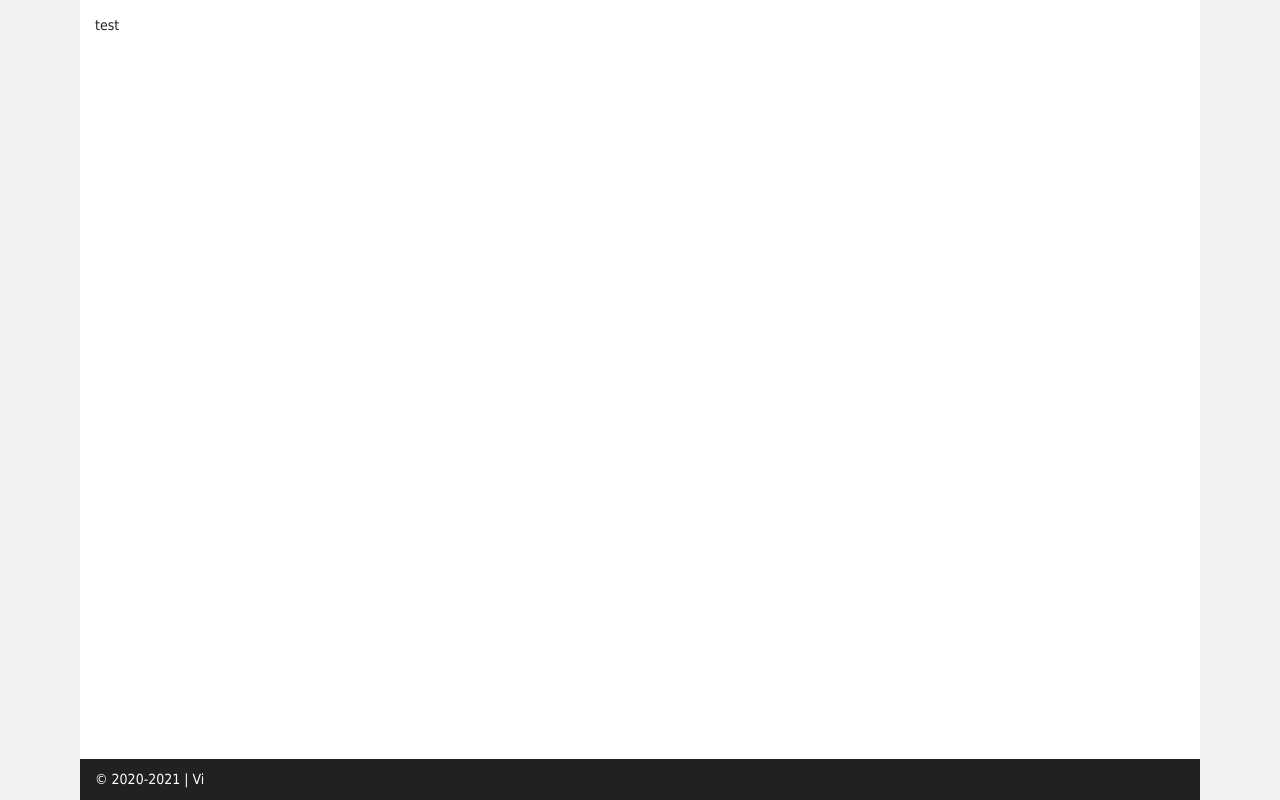
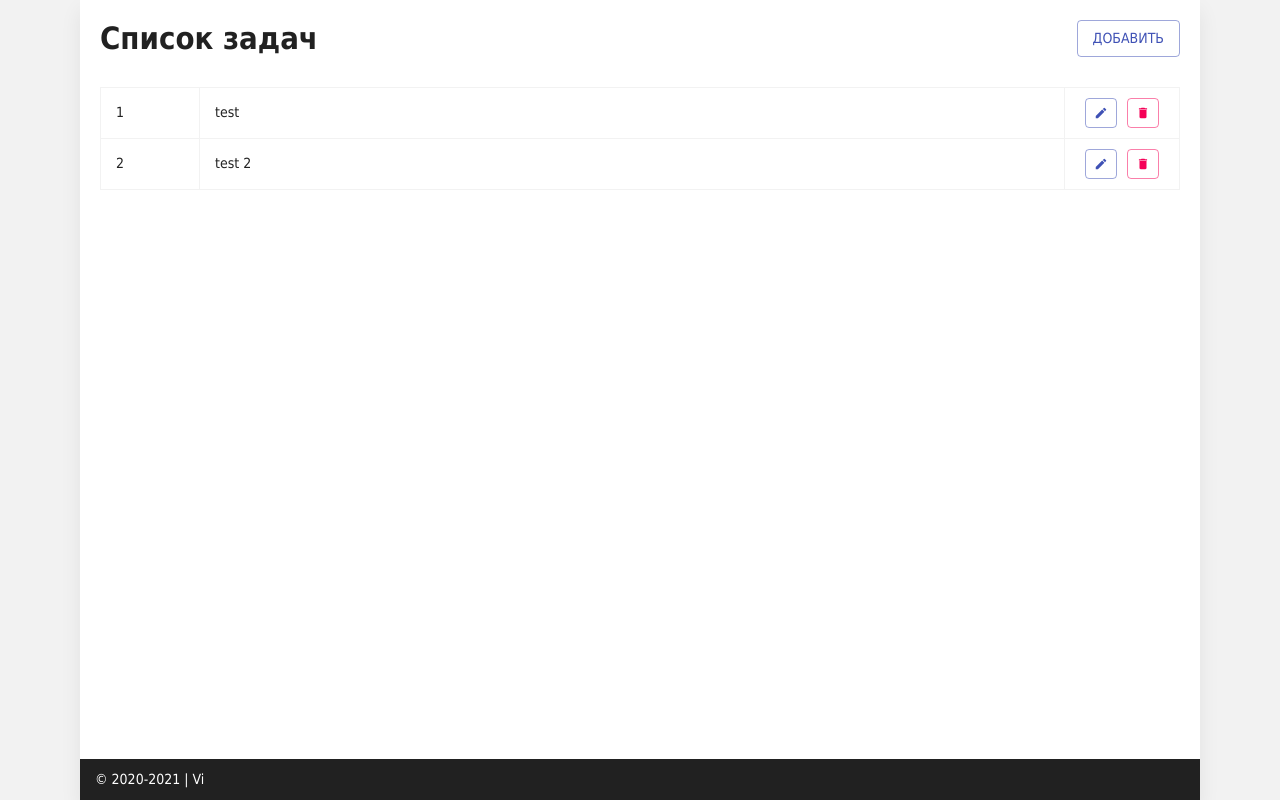
Before and after one commit to vi-latyshev/simple-notes, a Next.js app: page / in a window 1280 px wide. Built offline with nearby package versions, Linux system fonts and the light colour scheme.

Commit message:
feat: add index page with list of notes

```diff
--- a/next.config.js
+++ b/next.config.js
@@ -4,7 +4,6 @@ const VERCEL_URL = process.env.VERCEL_URL;
 
 /** @type {import('next').NextConfig} */
 module.exports = {
-    reactStrictMode: true,
     eslint: {
         dirs: [
             'src',
--- a/package.json
+++ b/package.json
@@ -12,9 +12,11 @@
     },
     "dependencies": {
         "@material-ui/core": "^4.12.3",
+        "@material-ui/icons": "^4.11.2",
         "next": "11.1.0",
         "react": "17.0.2",
-        "react-dom": "17.0.2"
+        "react-dom": "17.0.2",
+        "react-hook-form": "^7.19.4"
     },
     "devDependencies": {
         "@types/node": "^16.6.1",
--- /dev/null
+++ b/src/components/AddNoteDialog/AddNoteDialog.tsx
@@ -0,0 +1,84 @@
+import { useCallback } from 'react';
+import {
+    Button,
+    Dialog,
+    DialogTitle,
+    DialogContent,
+    DialogActions,
+    DialogContentText,
+} from '@material-ui/core';
+import { useForm } from 'react-hook-form';
+
+import { InputText } from 'components/controls';
+
+import type { Note } from 'types/note';
+
+export interface AddNoteDialogProps {
+    isOpen: boolean;
+    onClose: () => void;
+    onAdd: (values: Note) => void;
+}
+
+export const AddNoteDialog = ({
+    isOpen,
+    onAdd,
+    onClose,
+}: AddNoteDialogProps) => {
+    const {
+        reset,
+        control,
+        trigger,
+        formState,
+        getValues,
+    } = useForm<Note>({
+        mode: 'all',
+    });
+
+    const handleClose: AddNoteDialogProps['onClose'] = useCallback(() => {
+        reset();
+        onClose();
+    }, [reset, onClose]);
+
+    const handleAdd = useCallback(async () => {
+        const isValid = await trigger();
+
+        if (!isValid) {
+            return;
+        }
+        const values = getValues();
+
+        onAdd(values);
+        handleClose();
+    }, [onAdd, trigger, getValues, handleClose]);
+
+    return (
+        <Dialog
+            fullWidth
+            open={isOpen}
+            onClose={handleClose}
+            aria-labelledby="add-note"
+        >
+            <DialogTitle id="add-note">Добавить задачу</DialogTitle>
+            <DialogContent>
+                <DialogContentText>
+                    Краткое описание
+                </DialogContentText>
+                <InputText
+                    control={control}
+                    label="Описание"
+                    name="description"
+                    rules={{ required: 'Заголовок не может быть пустым' }}
+                />
+            </DialogContent>
+            <DialogActions>
+                <Button
+                    color="primary"
+                    onClick={handleAdd}
+                    disabled={!formState.isDirty}
+                >
+                    Добавить
+                </Button>
+            </DialogActions>
+        </Dialog>
+    );
+};
--- /dev/null
+++ b/src/components/AddNoteDialog/index.ts
@@ -0,0 +1 @@
+export * from './AddNoteDialog';
--- /dev/null
+++ b/src/components/NoteItem/NoteItem.tsx
@@ -0,0 +1,66 @@
+import { Button, makeStyles } from '@material-ui/core';
+import { Create, Delete } from '@material-ui/icons';
+
+interface NoteItemProps {
+    index: number;
+    description: string;
+}
+
+const useStyles = makeStyles(({ palette }) => ({
+    note: {
+        display: 'flex',
+        flexDirection: 'row',
+        '& > *': {
+            display: 'flex',
+            alignItems: 'center',
+            padding: '10px 15px',
+            border: `1px solid ${palette.background.default}`,
+        },
+        '&:not(:last-child) > *': {
+            borderBottom: 'none',
+        },
+    },
+    index: {
+        width: 100,
+    },
+    description: {
+        flex: '1 auto',
+        borderLeft: 'none',
+        borderRight: 'none',
+    },
+    buttonContainer: {
+        '& > *': {
+            margin: '0 5px',
+        },
+    },
+    button: {
+        padding: 7,
+        minWidth: 32,
+    },
+}));
+
+export const NoteItem = ({
+    index,
+    description,
+}: NoteItemProps) => {
+    const classes = useStyles();
+
+    return (
+        <div className={classes.note}>
+            <div className={classes.index}>
+                {index}
+            </div>
+            <div className={classes.description}>
+                {description}
+            </div>
+            <div className={classes.buttonContainer}>
+                <Button variant="outlined" className={classes.button}>
+                    <Create fontSize="inherit" />
+                </Button>
+                <Button color="secondary" variant="outlined" className={classes.button}>
+                    <Delete fontSize="inherit" />
+                </Button>
+            </div>
+        </div>
+    );
+};
--- /dev/null
+++ b/src/components/NoteItem/index.ts
@@ -0,0 +1 @@
+export * from './NoteItem';
--- a/src/components/Page/Page.tsx
+++ b/src/components/Page/Page.tsx
@@ -1,4 +1,4 @@
-import { Container, makeStyles } from '@material-ui/core';
+import { alpha, Container, makeStyles } from '@material-ui/core';
 
 import { Footer } from 'components/Footer';
 
@@ -20,9 +20,10 @@ const useStyles = makeStyles(({ palette }) => ({
         backgroundColor: palette.common.white,
         height: '100vh',
         margin: '0 15px',
+        boxShadow: `0px 10px 20px ${alpha(palette.divider, 0.07)}`,
     },
     main: {
-        margin: 15,
+        margin: 20,
     },
 }));
 
--- /dev/null
+++ b/src/components/controls/InputText.tsx
@@ -0,0 +1,41 @@
+import { TextField } from '@material-ui/core';
+import { useController } from 'react-hook-form';
+
+import type { TextFieldProps } from '@material-ui/core';
+import type { UseControllerProps, FieldValues } from 'react-hook-form';
+
+type MaterialTexFieldProps = Omit<TextFieldProps, 'name' | 'defaultValue'>;
+
+export interface InputTextProps<T> extends UseControllerProps<T>, MaterialTexFieldProps {
+    label: string;
+}
+
+export const InputText = <T extends FieldValues>(props: InputTextProps<T>) => {
+    const {
+        // eslint-disable-next-line @typescript-eslint/no-unused-vars
+        field: { value, ...inputProps }, // remove value for change to uncontrollable
+        fieldState: { error },
+        formState: { isSubmitting },
+    } = useController<T>(props);
+
+    const {
+        name, label, disabled,
+        // eslint-disable-next-line @typescript-eslint/no-unused-vars
+        control, // remove from props
+        ...rest
+    } = props;
+
+    return (
+        <TextField
+            fullWidth
+            id={name}
+            type="text"
+            label={label}
+            disabled={isSubmitting || disabled}
+            error={error !== undefined}
+            helperText={error?.message}
+            {...inputProps}
+            {...rest}
+        />
+    );
+};
--- /dev/null
+++ b/src/components/controls/index.ts
@@ -0,0 +1 @@
+export * from './InputText';
--- a/src/pages/index.tsx
+++ b/src/pages/index.tsx
@@ -1,13 +1,69 @@
-import type { NextPage } from 'next';
+import { useCallback, useState } from 'react';
+import { Button, Typography, makeStyles } from '@material-ui/core';
 
 import { Page } from 'components/Page';
+import { NoteItem } from 'components/NoteItem';
+import { AddNoteDialog } from 'components/AddNoteDialog';
+
+import type { NextPage } from 'next';
+import type { AddNoteDialogProps } from 'components/AddNoteDialog';
+
+const useStyles = makeStyles({
+    headerContainer: {
+        display: 'flex',
+        alignItems: 'center',
+    },
+    header: {
+        flex: 1,
+    },
+    notesContainer: {
+        display: 'flex',
+        flexDirection: 'column',
+        margin: '30px 0',
+    },
+});
 
 const Home: NextPage = () => {
-    const a = '';
+    const classes = useStyles();
+
+    const [isOpen, setIsOpen] = useState(false);
+
+    const handleOpenAddNote = useCallback(() => {
+        setIsOpen(true);
+    }, []);
+
+    const handleCloseAddNote = useCallback(() => {
+        setIsOpen(false);
+    }, []);
+
+    const handleOnAddNote: AddNoteDialogProps['onAdd'] = useCallback((_values) => {
+
+    }, []);
 
     return (
         <Page>
-            test
+            <div className={classes.headerContainer}>
+                <Typography variant="h1" className={classes.header}>
+                    Список задач
+                </Typography>
+                <Button
+                    color="primary"
+                    variant="outlined"
+                    onClick={handleOpenAddNote}
+                >
+                    Добавить
+                </Button>
+            </div>
+            <div className={classes.notesContainer}>
+                {/* н/д */}
+                <NoteItem index={1} description="test" />
+                <NoteItem index={2} description="test 2" />
+            </div>
+            <AddNoteDialog
+                isOpen={isOpen}
+                onAdd={handleOnAddNote}
+                onClose={handleCloseAddNote}
+            />
         </Page>
     );
 };
--- a/src/styles/theme.ts
+++ b/src/styles/theme.ts
@@ -8,16 +8,6 @@ import type { TypographyStyleOptions } from '@material-ui/core/styles/createTypo
 
 const palette = createPalette({
     type: 'light',
-    // primary: {
-    //     main: '#2EC5CE',
-    // },
-    // secondary: {
-    //     main: '#FE8A27',
-    // },
-    // text: {
-    //     primary: '#333333',
-    //     secondary: '#636363',
-    // },
     background: {
         default: '#f2f2f2',
     },
@@ -42,15 +32,15 @@ const defaultTypographyHeadings: TypographyStyleOptions = {
 const typography = createTypography(palette, {
     h1: {
         ...defaultTypographyHeadings,
-        fontSize: '2.875rem', // 46px
+        fontSize: '2rem', // 32
     },
     h2: {
         ...defaultTypographyHeadings,
-        fontSize: '2.5rem', // 40px
+        // fontSize: '2.5rem', // 40px
     },
     h3: {
         ...defaultTypographyHeadings,
-        fontSize: '1.5rem', // 24px
+        // fontSize: '1.5rem', // 24px
     },
     body1: {
         fontSize: '0.875rem', // 14px
@@ -70,6 +60,9 @@ let muiTheme = createTheme({
         MuiContainer: {
             maxWidth: 'lg',
         },
+        MuiButton: {
+            color: 'primary',
+        },
     },
     overrides: {},
 });
--- /dev/null
+++ b/src/types/note.ts
@@ -0,0 +1,3 @@
+export interface Note {
+    description: string;
+}
```
Also changed, not shown: 1 other file (tests, documents, lock files or other folders).
